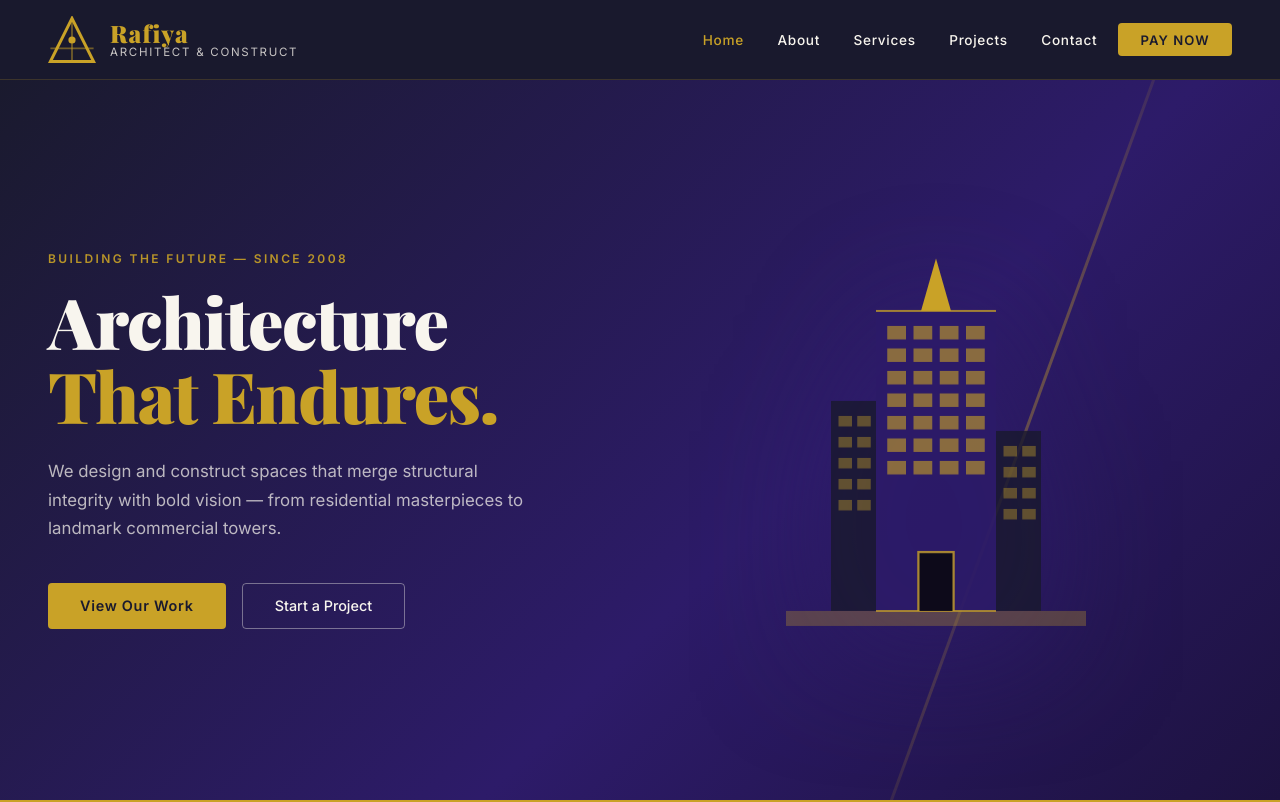
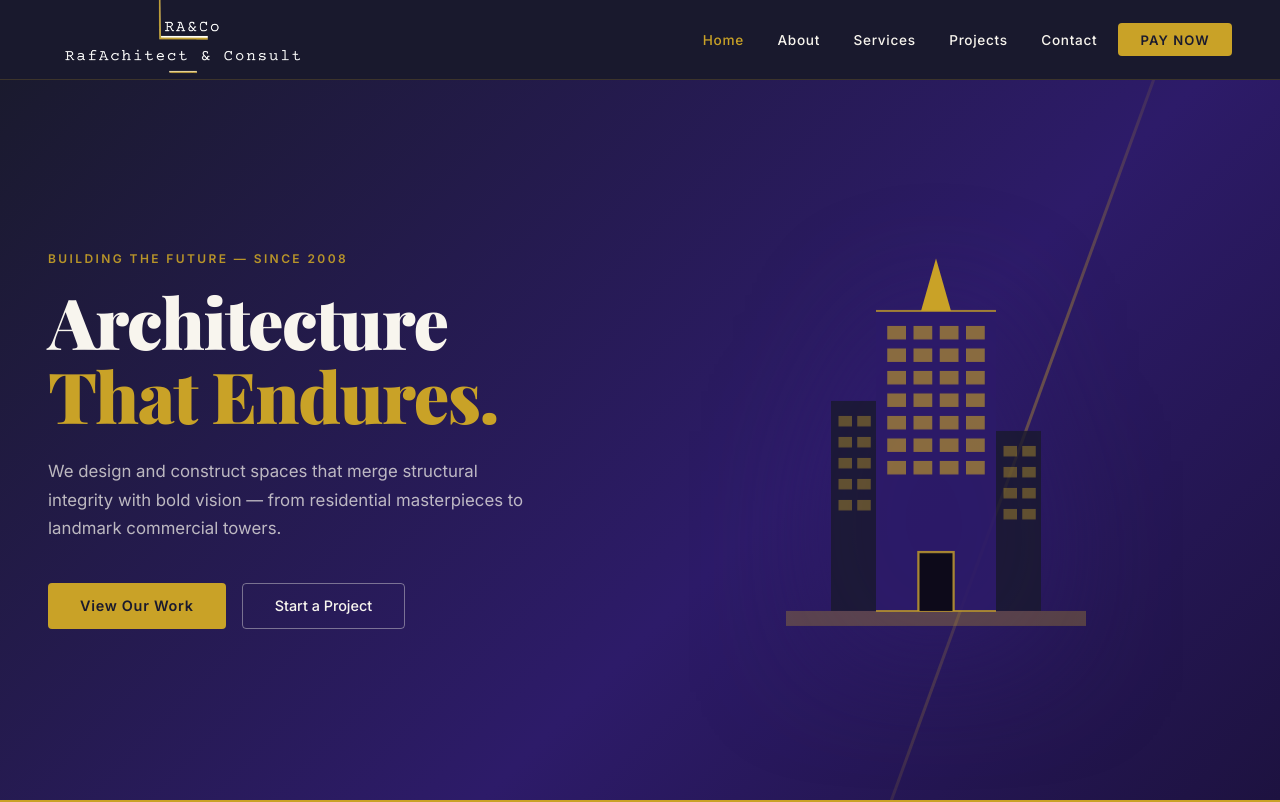
Before and after one commit to faisalalidu01-hue/rafac-co, a plain HTML site: page index.html in a window 1280 px wide. Shown: the top 802 px of the page. Drawn offline with nearby package versions, Linux system fonts and the light colour scheme.

Commit message:
added logos

```diff
--- a/index.html
+++ b/index.html
@@ -14,16 +14,7 @@
   <nav class="nav" id="navbar">
     <a href="#home" class="nav-logo" onclick="showPage('home')">
       <div class="logo-mark">
-        <svg width="40" height="40" viewBox="0 0 40 40" fill="none" xmlns="http://www.w3.org/2000/svg">
-          <polygon points="20,2 38,38 2,38" fill="none" stroke="#C9A227" stroke-width="2.5"/>
-          <line x1="20" y1="2" x2="20" y2="38" stroke="#C9A227" stroke-width="1.5" opacity="0.5"/>
-          <line x1="2" y1="27" x2="38" y2="27" stroke="#C9A227" stroke-width="1.5" opacity="0.5"/>
-          <circle cx="20" cy="20" r="3" fill="#C9A227"/>
-        </svg>
-      </div>
-      <div class="logo-text">
-        <span class="logo-main">Rafiya</span>
-        <span class="logo-sub">Architect & Construct</span>
+        <img src="rafiya logo.png" alt="Rafiya logo" />
       </div>
     </a>
 
--- a/style.css
+++ b/style.css
@@ -48,19 +48,17 @@ body {
   cursor: pointer;
 }
 .logo-mark {
-  width: 48px;
-  height: 48px;
+  width: 270px;
+  height: 270px;
   display: flex;
   align-items: center;
   justify-content: center;
 }
-.logo-mark svg {
+.logo-mark img {
   width: 100%;
   height: 100%;
+  object-fit: contain;
 }
-.logo-text { display: flex; flex-direction: column; }
-.logo-main { font-family: 'Playfair Display', serif; font-size: 1.5rem; font-weight: 900; color: var(--gold); letter-spacing: 0.05em; line-height: 1; }
-.logo-sub { font-size: 0.72rem; color: rgba(248,245,238,0.78); letter-spacing: 0.15em; text-transform: uppercase; }
 
 .nav-links {
   display: flex;
```
Also changed, not shown: rafiya logo2.jpg (added), rafiya logo3.png (added).
